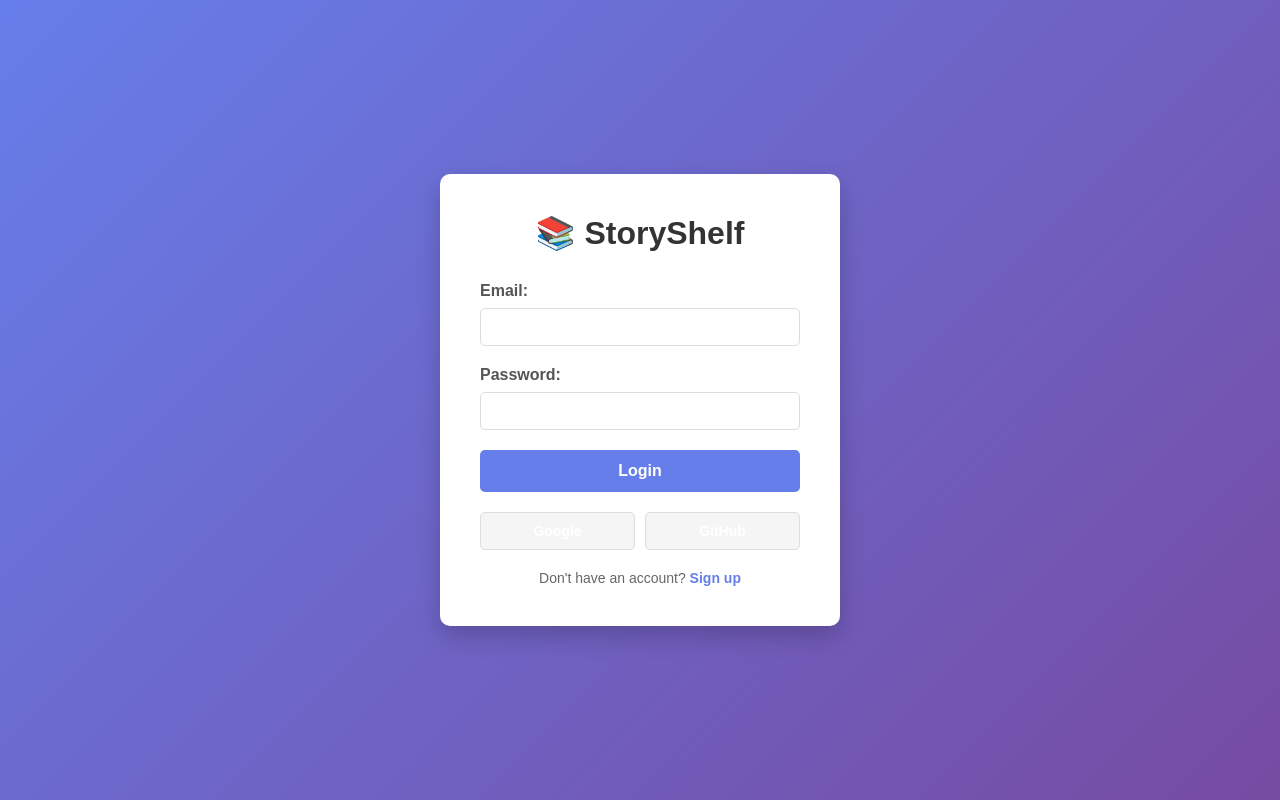
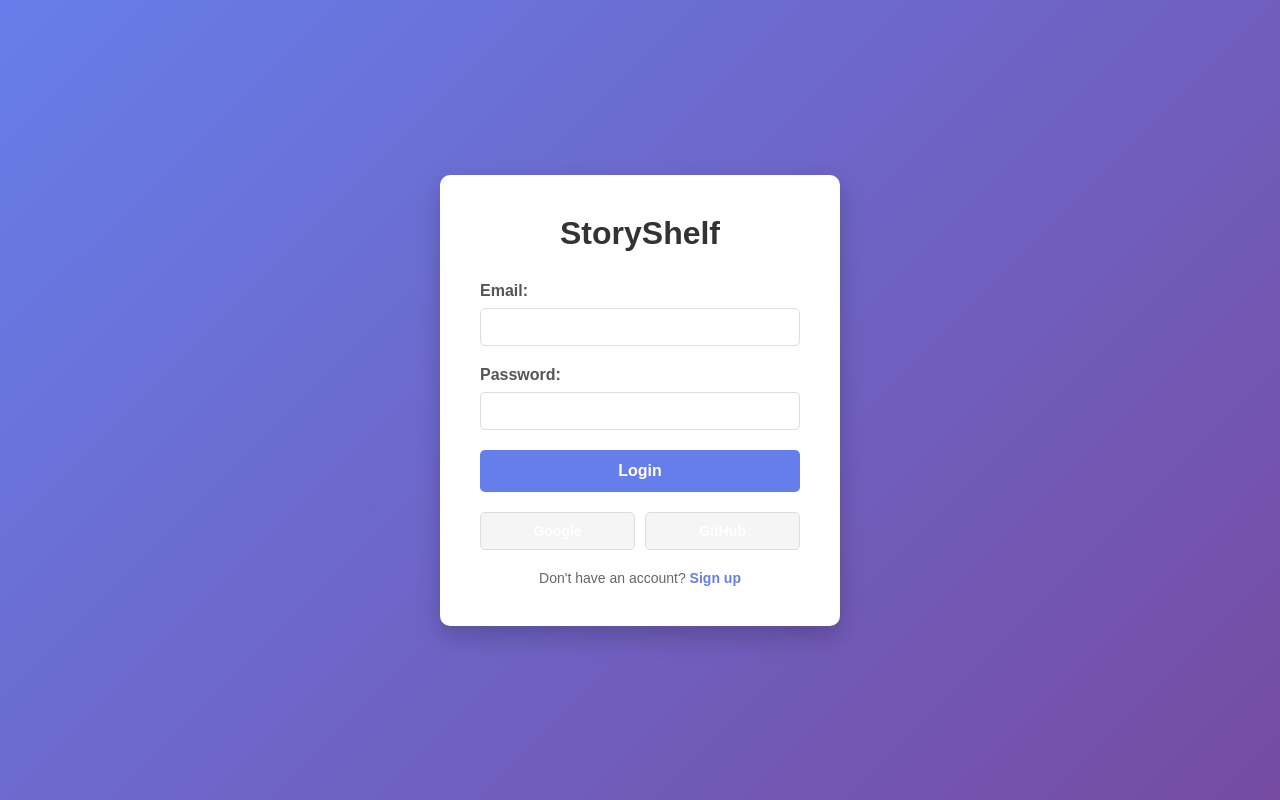
Before and after one commit to JoshZ520/StoryShelf, a website: page public/index.html in a window 1280 px wide. Drawn offline with Linux system fonts and the light colour scheme.

Commit message:
no emojis

```diff
--- a/public/index.html
+++ b/public/index.html
@@ -8,7 +8,7 @@
 </head>
 <body>
   <div class="login-container">
-    <h1>📚 StoryShelf</h1>
+    <h1> StoryShelf</h1>
 
     <form id="loginForm">
       <div class="form-group">
```
